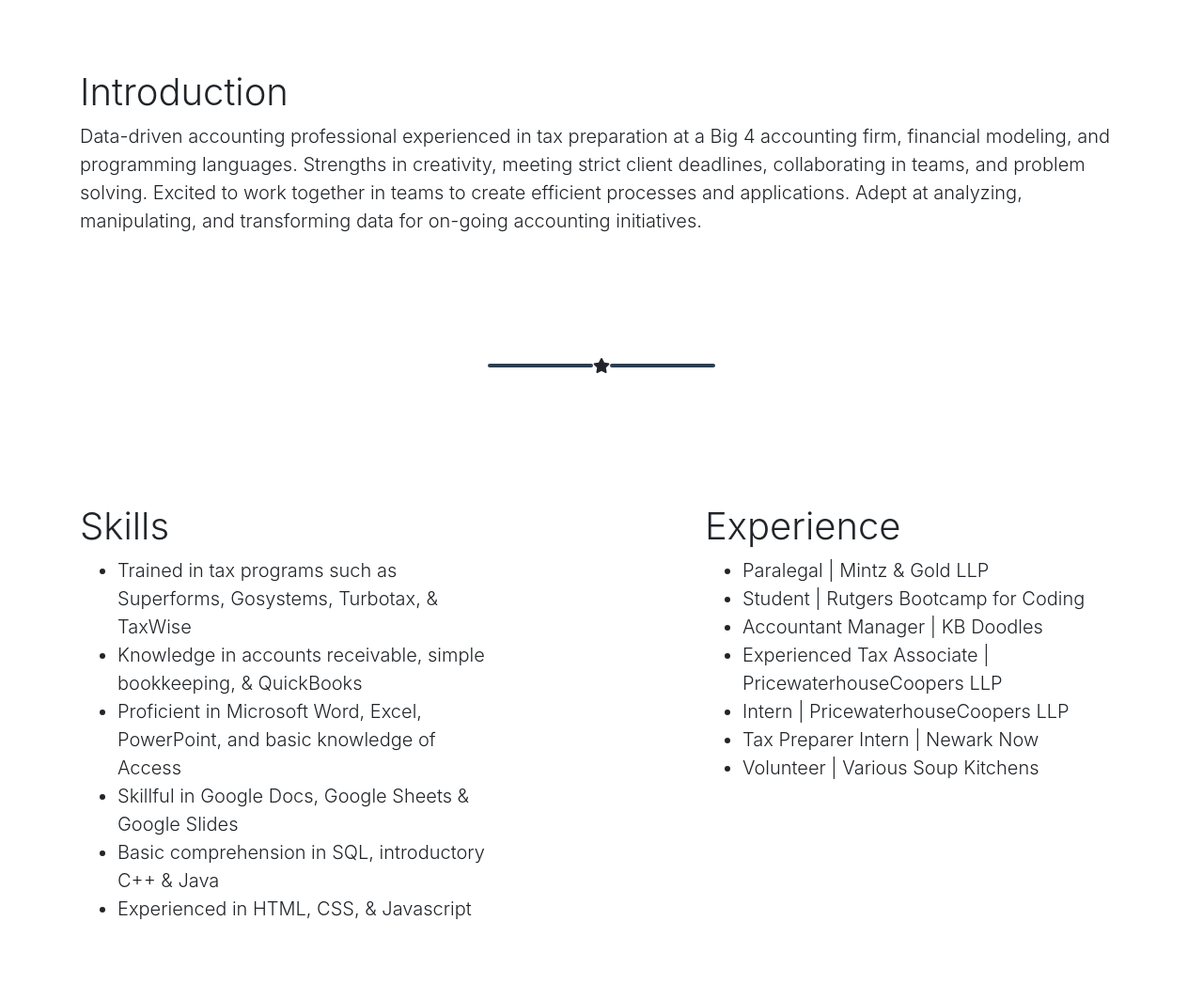
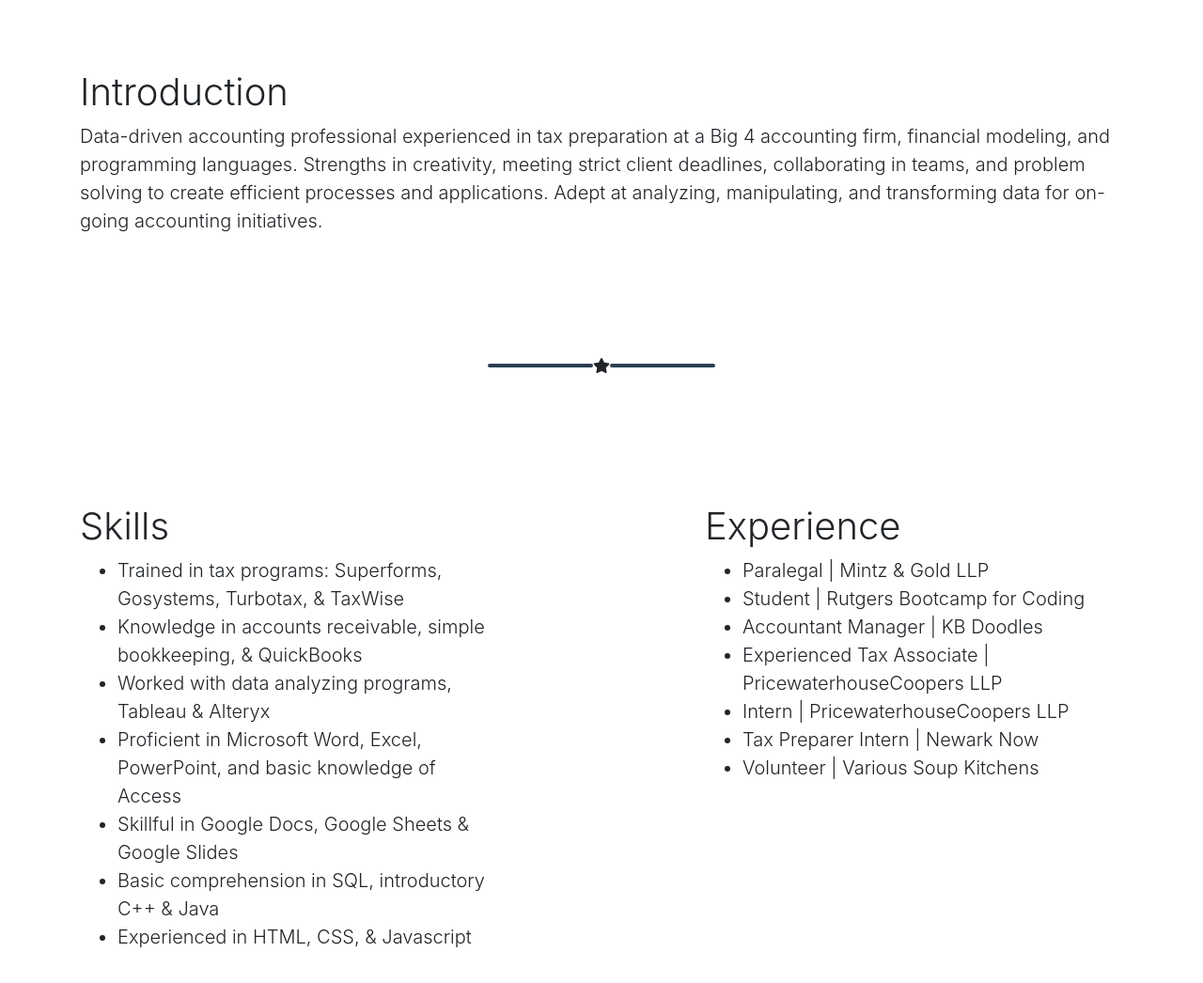
Before and after one commit to ddiongzon001/ddiongzon001.github.io, a plain HTML site: page index.html in a window 1280 px wide. Shown: the part 980-2026 px from the top of the page at 94% size. Before the commit the page ends 1978 px from the top, so only its background shows below. Drawn offline with nearby package versions, Linux system fonts and the light colour scheme.

Commit message:
minor changes in portfolio descriptions

```diff
--- a/index.html
+++ b/index.html
@@ -102,8 +102,8 @@
                     <p class=lead>
                         Data-driven accounting professional experienced in tax preparation at a Big 4 accounting firm,
                         financial modeling, and programming languages. Strengths in creativity, meeting strict client deadlines,
-                        collaborating in teams, and problem solving. Excited to work together in teams to create efficient processes and
-                        applications. Adept at analyzing, manipulating, and transforming data for on-going accounting initiatives.
+                        collaborating in teams, and problem solving to create efficient processes and applications.
+                        Adept at analyzing, manipulating, and transforming data for on-going accounting initiatives.
                     </p>
                 </div>
             </div>
@@ -116,12 +116,13 @@
                 <div class="divider-custom-line"></div>
             </div>
 
-            <div class="row" style="margin-top: 10%;">
+            <div class="row" style="margin-top: 10%; margin-bottom: 5%;">
                 <div class="col-12 col-md-5">
                     <h1 class="font-weight-light">Skills</h1>
                     <ul class=lead>
-                        <li>Trained in tax programs such as Superforms, Gosystems, Turbotax, & TaxWise</li>
+                        <li>Trained in tax programs: Superforms, Gosystems, Turbotax, & TaxWise</li>
                         <li>Knowledge in accounts receivable, simple bookkeeping, & QuickBooks</li>
+                        <li>Worked with data analyzing programs, Tableau & Alteryx</li>
                         <li>Proficient in Microsoft Word, Excel, PowerPoint, and basic knowledge of Access</li>
                         <li>Skillful in Google Docs, Google Sheets & Google Slides</li>
                         <li>Basic comprehension in SQL, introductory C++ & Java</li>
```
